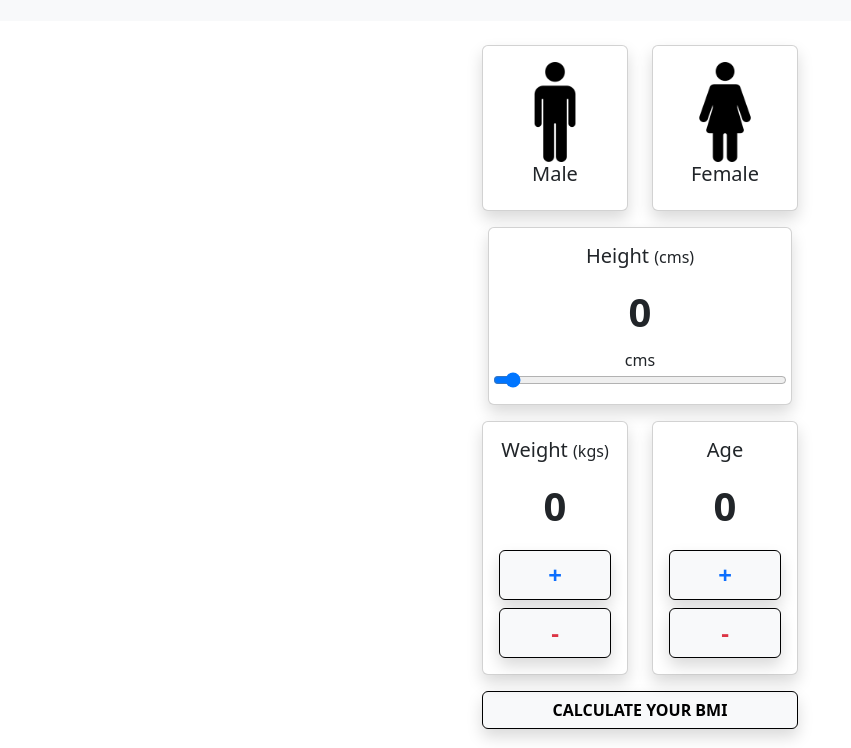
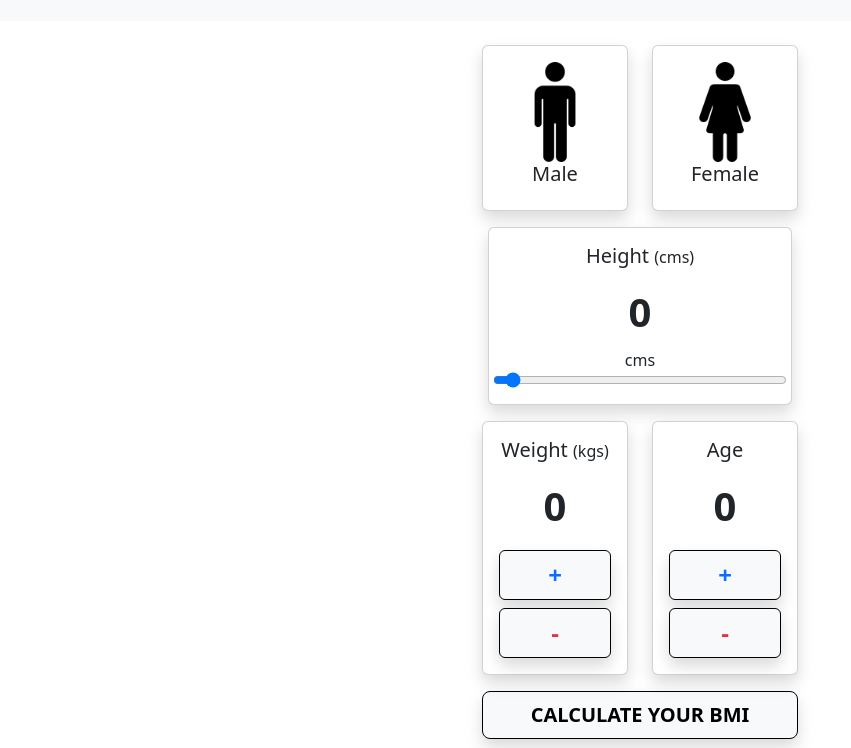
Before and after one commit to Conrado916645/BMI-Calculator, a plain HTML site: page index.html in a window 1280 px wide. Shown: the part 52-800 px from the top of the page, without its empty margins (0-851 px from the left). Drawn offline with nearby package versions, Linux system fonts and the light colour scheme.

Commit message:
change button size

```diff
--- a/index.html
+++ b/index.html
@@ -108,7 +108,7 @@
                 </div>
             </div>
             <div class="d-grid">
-                <button class="shadow btn btn-light border border-black fw-bold" data-bs-toggle="modal" data-bs-target="#resultModal">CALCULATE YOUR
+                <button class="shadow btn btn-light btn-lg border border-black fw-bold" data-bs-toggle="modal" data-bs-target="#resultModal">CALCULATE YOUR
                     BMI</button>
             </div>
         </div>
```
